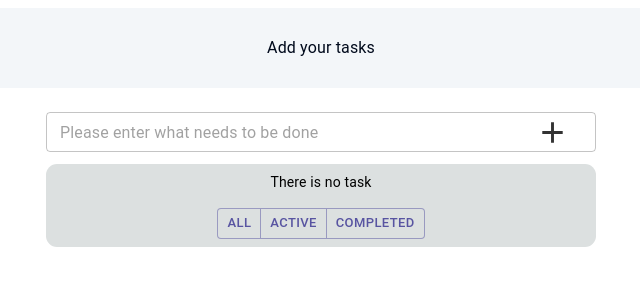
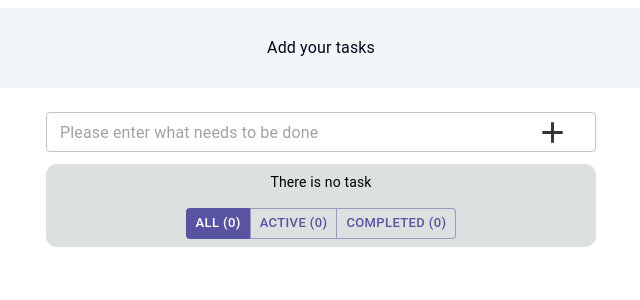
Before and after one commit to OlSerkes/todoList-react, a React (Create React App) app: page / in a window 1280 px wide. Shown: the top 300 px of the page, without its empty margins (319-959 px from the left). Built offline with nearby package versions, Linux system fonts and the light colour scheme.

Commit message:
Added filteredButtons component

```diff
--- /dev/null
+++ b/src/components/FilteredButtons/FilteredButtons.js
@@ -0,0 +1,72 @@
+import { Box, Button, ButtonGroup } from '@mui/material';
+import { ThemeProvider } from '@mui/material/styles';
+import theme, { Colors } from '../../styles';
+import { useEffect, useState } from 'react';
+
+export default function FilteredButtons({ filtered, setFiltered, todo }) {
+  const buttons = [
+    { label: 'All', status: 'all' },
+    { label: 'Active', status: true },
+    { label: 'Completed', status: false },
+  ];
+
+  const [isActiveButton, setIsActiveButton] = useState(0);
+  const [buttonsData, setButtonsData] = useState(buttons);
+
+  useEffect(() => {
+    const activeButtonLength = todo.filter((item) => !item.checked).length;
+    const completedButtonLength = todo.filter((item) => item.checked).length;
+
+    setButtonsData((prevButtonsData) => [
+      { ...prevButtonsData[0], length: todo.length },
+      { ...prevButtonsData[1], length: activeButtonLength },
+      { ...prevButtonsData[2], length: completedButtonLength },
+    ]);
+  }, [todo]);
+
+  const handleButtonClick = (status, index) => {
+    setIsActiveButton(index);
+    todoFilter(status);
+  };
+
+  const todoFilter = (status) => {
+    if (status === 'all') {
+      setFiltered(todo);
+    } else {
+      let newTodo = todo.filter((item) => !item.checked === status);
+      setFiltered(newTodo);
+    }
+  };
+
+  return (
+    <Box
+      sx={{
+        display: 'flex',
+        flexDirection: 'column',
+        alignItems: 'center',
+        '& > *': {
+          m: 1,
+        },
+      }}
+    >
+      <ThemeProvider theme={theme}>
+        <ButtonGroup size='small' aria-label='small button group'>
+          {buttonsData.map((button, index) => (
+            <Button
+              key={button.status}
+              variant='outlined'
+              sx={{
+                backgroundColor:
+                  isActiveButton === index ? Colors.primary : Colors.light,
+                color: isActiveButton === index ? Colors.white : Colors.primary,
+              }}
+              onClick={() => handleButtonClick(button.status, index)}
+            >
+              {button.label} ({button.length})
+            </Button>
+          ))}
+        </ButtonGroup>
+      </ThemeProvider>
+    </Box>
+  );
+}
--- a/src/components/ListTodo/ListTodo.js
+++ b/src/components/ListTodo/ListTodo.js
@@ -11,11 +11,9 @@
   ListItem,
   Checkbox,
   FormControl,
-  Button,
-  ButtonGroup,
 } from '@mui/material';
-import { ThemeProvider } from '@mui/material/styles';
-import theme, { Colors } from '../../styles';
+import { Colors } from '../../styles';
+import FilteredButtons from '../FilteredButtons/FilteredButtons';
 
 export default function ListTodo({ todo, setTodo }) {
   const [edit, setEdit] = useState(null);
@@ -25,45 +23,6 @@
   useEffect(() => {
     setFiltered(todo);
   }, [todo]);
-
-  const buttons = [
-    <Button
-      key='all'
-      variant='outlined'
-      onClick={() => {
-        todoFilter('all');
-      }}
-    >
-      All
-    </Button>,
-    <Button
-      key='active'
-      variant='outlined'
-      onClick={() => {
-        todoFilter(true);
-      }}
-    >
-      Active
-    </Button>,
-    <Button
-      key='completed'
-      variant='outlined'
-      onClick={() => {
-        todoFilter(false);
-      }}
-    >
-      Completed
-    </Button>,
-  ];
-
-  const todoFilter = (status) => {
-    if (status === 'all') {
-      setFiltered(todo);
-    } else {
-      let newTodo = [...todo].filter((item) => !item.checked === status);
-      setFiltered(newTodo);
-    }
-  };
 
   const deleteTodo = (id) => {
     const newTodo = [...todo].filter((item) => item.id !== id);
@@ -186,22 +145,12 @@
           <Typography variant='body2'>There is no task</Typography>
         </Box>
       )}
-      <Box
-        sx={{
-          display: 'flex',
-          flexDirection: 'column',
-          alignItems: 'center',
-          '& > *': {
-            m: 1,
-          },
-        }}
-      >
-        <ThemeProvider theme={theme}>
-          <ButtonGroup size='small' aria-label='small button group'>
-            {buttons}
-          </ButtonGroup>
-        </ThemeProvider>
-      </Box>
+
+      <FilteredButtons
+        filtered={filtered}
+        setFiltered={setFiltered}
+        todo={todo}
+      />
     </Box>
   );
 }
--- a/src/styles/index.js
+++ b/src/styles/index.js
@@ -62,6 +62,13 @@
             },
           },
         },
+        {
+          props: { variant: 'active' },
+          style: {
+            backgroundColor: Colors.primary,
+            color: Colors.white,
+          },
+        },
       ],
     },
   },
@@ -76,9 +83,6 @@
   },
 };
 
-// TODO: use overrides object to create theme
-// const theme =;
-
 const theme = createTheme(overrides);
 
 export { overrides };
```
